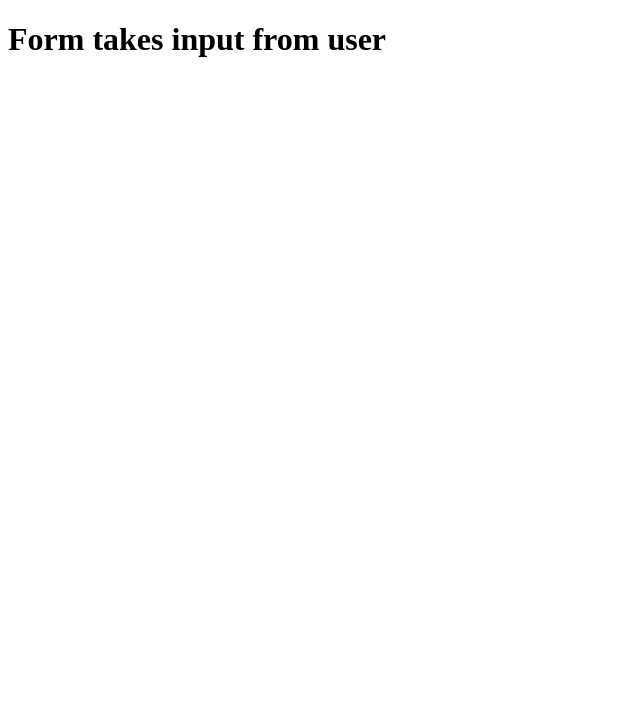
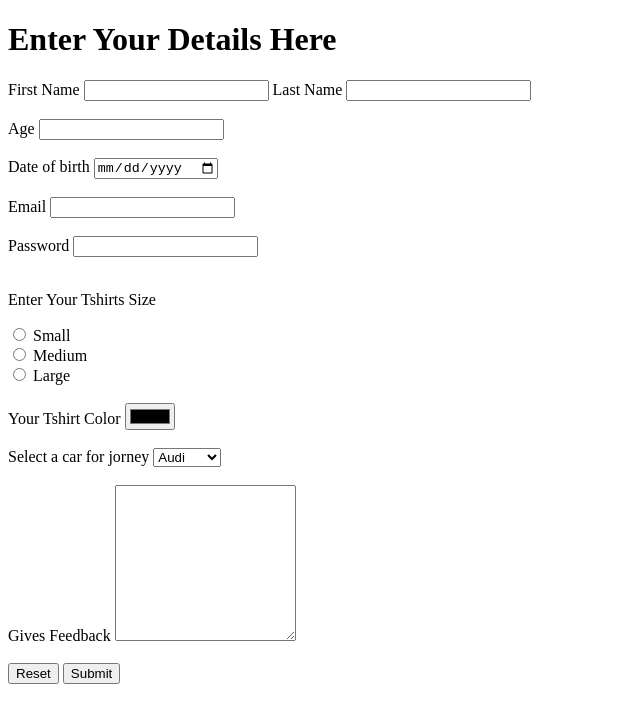
Before and after one commit to Hurrali/MERN-Stack-Web-Development, a plain HTML site: page form.html in a window 1280 px wide. Shown: the whole page, without its empty margins (0-640 px from the left). Drawn offline with Linux system fonts and the light colour scheme.

Commit message:
Forms in html completed

```diff
--- a/form.html
+++ b/form.html
@@ -7,6 +7,51 @@
     <title>Form</title>
 </head>
 <body>
-    <h1>Form takes input from user</h1>
+    <h1>Enter Your Details Here</h1>
+    <form action="">
+        <label for="">First Name</label>
+        <input type="text" name="firstname">
+        <label for="">Last Name</label>
+        <input type="text" name="lastname">
+        <br><br>
+        <label for="">Age</label>
+        <input type="number">
+        <br><br>
+        <label for="">Date of birth</label>
+        <input type="date">
+        <br><br>
+        <label for="email">Email</label>
+        <input id="email" type="email">
+        <br><br>
+        <label for="">Password</label>
+        <input type="password">
+        <br><br>
+        <p>Enter Your Tshirts Size</p>
+        <input id="small" name="Tshirts" type="radio" value="small">
+        <label for="small">Small</label>
+        <br>
+        <input id="medium" name="Tshirts" type="radio" value="medium">
+        <label for="medium">Medium</label>
+        <br>
+        <input id="large" name="Tshirts" type="radio" value="large">
+        <label for="large">Large</label>
+        <br><br>
+        <label for="color">Your Tshirt Color</label>
+        <input type="color" id="color">
+        <br><br>
+        <label for="car">Select a car for jorney</label>
+        <select name="car" id="car">
+            <option value="audi">Audi</option>
+            <option value="benz">Benz</option>
+            <option value="mehran">Mehran</option>
+            <option value="corolla">Corolla</option>
+        </select>
+        <br><br>
+        <label for="feedback">Gives Feedback</label>
+        <textarea name="feedback" id="feedback" cols="20" rows="10"></textarea>
+        <br><br>
+        <input type="reset">
+        <input type="submit">
+    </form>
 </body>
 </html>
```
